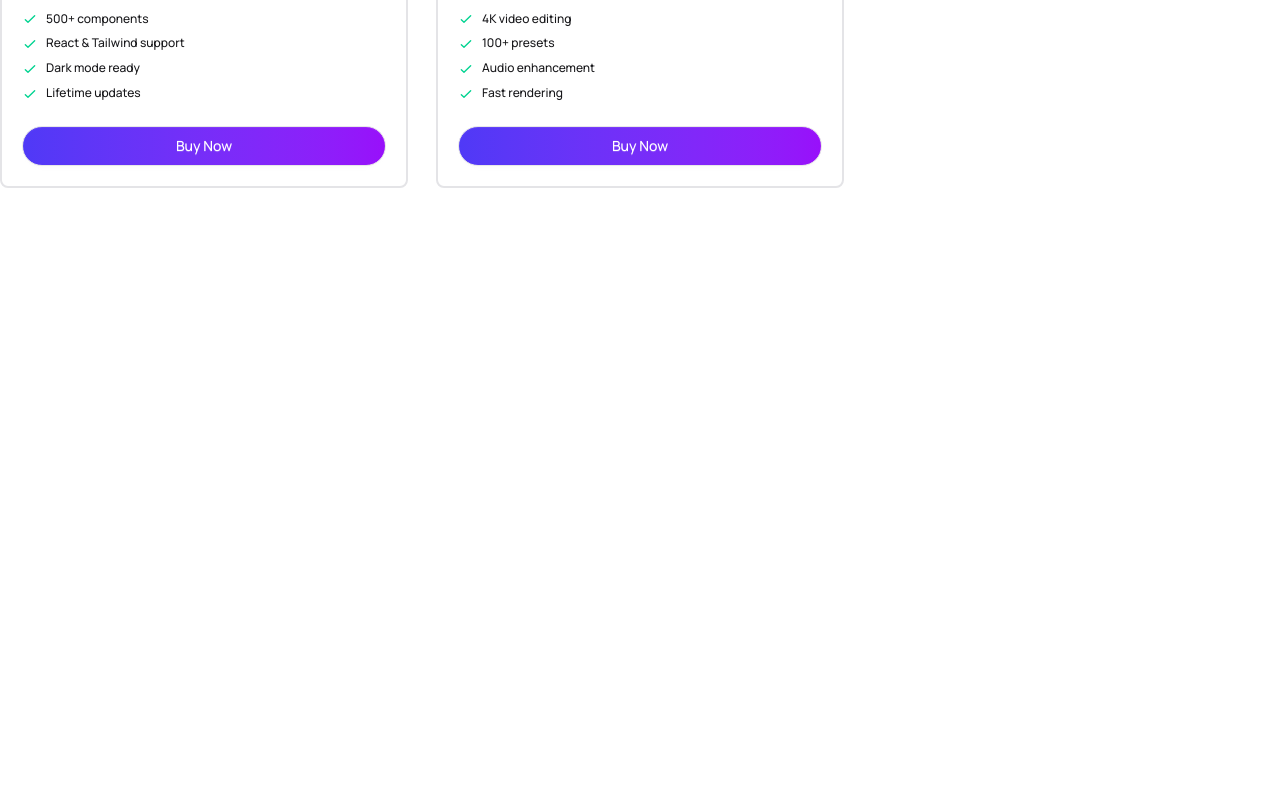
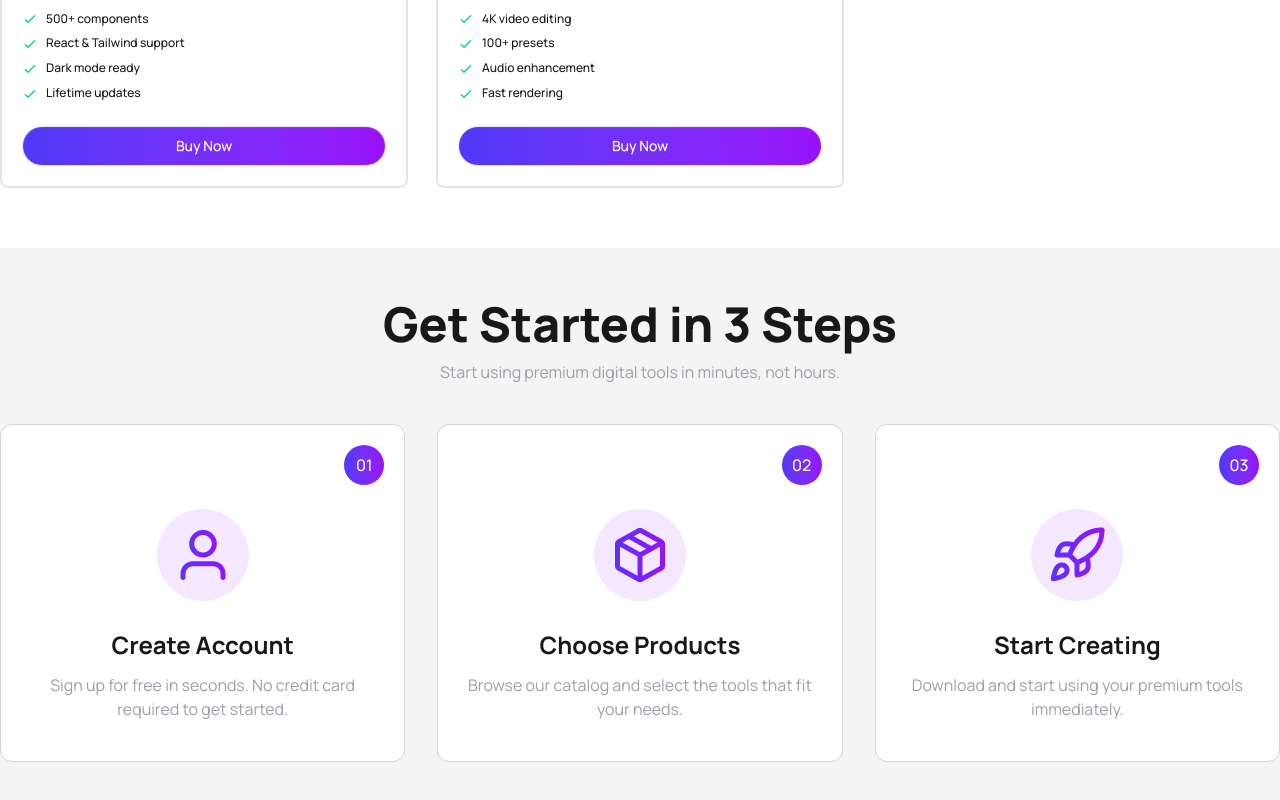
Before and after one commit to tawhidzihad/assignment-006-react, a React (Vite) app: page / in a window 1280 px wide. Shown: the part 3290-4090 px from the top of the page. Before the commit the page ends 3538 px from the top, so only its background shows below. Built offline with nearby package versions, Linux system fonts and the light colour scheme.

Commit message:
Get Started in 3 Steps section added with 3 hardcoded card

```diff
--- a/src/App.jsx
+++ b/src/App.jsx
@@ -3,6 +3,7 @@ import { ToastContainer } from "react-toastify";
 import "./App.css";
 import Banner from "./components/Banner/Banner";
 import StatsSection from "./components/Banner/StatsSection";
+import StepsSection from "./components/Footer/StepsSection";
 import ProductSection from "./components/Main/ProductSection";
 import Navbar from "./components/Navbar/Navbar";
 
@@ -34,6 +35,7 @@ function App() {
 					setCarts={setCarts}
 				></ProductSection>
 			</Suspense>
+			<StepsSection></StepsSection>
 
 			<ToastContainer></ToastContainer>
 		</>
--- a/src/components/Banner/Banner.jsx
+++ b/src/components/Banner/Banner.jsx
@@ -4,7 +4,7 @@ import BannerImage from "../../assets/banner.png";
 
 const Banner = () => {
 	return (
-		<header className="flex flex-col-reverse gap-10 text-center lg:flex-row lg:text-left justify-between items-center max-w-7xl mx-auto py-20">
+		<header className="flex flex-col-reverse md:gap-10 text-center lg:flex-row lg:text-left justify-between items-center max-w-7xl mx-auto py-3 md:py-20">
 			<div className="flex-1 space-y-7">
 				<div className="flex justify-center lg:justify-start">
 					<p className="badge bg-blue-200 p-4 text-indigo-600 rounded-full flex gap-2 items-center">
--- /dev/null
+++ b/src/components/Footer/PricingSection.jsx
@@ -0,0 +1,11 @@
+import React from 'react';
+
+const PricingSection = () => {
+    return (
+        <div>
+
+        </div>
+    );
+};
+
+export default PricingSection;
--- /dev/null
+++ b/src/components/Footer/StepsSection.jsx
@@ -0,0 +1,91 @@
+import PackageIcon from "../../assets/package.png";
+import RocketIcon from "../../assets/rocket.png";
+import ManIcon from "../../assets/user.png";
+
+const StepsSection = () => {
+	return (
+		<div className="bg-zinc-100 py-13">
+			<div className="text-center mb-4 md:mb-10 space-y-3">
+				<h1 className="text-3xl md:text-5xl font-extrabold">
+					Get Started in 3 Steps
+				</h1>
+				<p className="text-zinc-400">
+					Start using premium digital tools in minutes, not hours.
+				</p>
+			</div>
+
+			<div className="max-w-7xl mx-auto grid md:grid-cols-2 lg:grid-cols-3 px-2 lg:px-0 gap-4 lg:gap-8">
+				<div className="border border-zinc-300 rounded-xl p-5 bg-white">
+					<div className="flex justify-end mb-6">
+						<span className="w-10 h-10 rounded-full bg-linear-to-r from-indigo-600 to-purple-600 flex justify-center items-center">
+							<p className="text-white font-medium">01</p>
+						</span>
+					</div>
+
+					<div className="flex justify-center items-center flex-col space-y-7 mb-5">
+						<div className="bg-purple-100 rounded-full p-4">
+							<img src={ManIcon} alt="" />
+						</div>
+						<div className="text-center space-y-3">
+							<h3 className="text-2xl font-bold">
+								Create Account
+							</h3>
+							<p className="text-zinc-400">
+								Sign up for free in seconds. No credit card
+								required to get started.
+							</p>
+						</div>
+					</div>
+				</div>
+
+				<div className="border border-zinc-300 rounded-xl p-5 bg-white">
+					<div className="flex justify-end mb-6">
+						<span className="w-10 h-10 rounded-full bg-linear-to-r from-indigo-600 to-purple-600 flex justify-center items-center">
+							<p className="text-white font-medium">02</p>
+						</span>
+					</div>
+
+					<div className="flex justify-center items-center flex-col space-y-7 mb-5">
+						<div className="bg-purple-100 rounded-full p-4">
+							<img src={PackageIcon} alt="" />
+						</div>
+						<div className="text-center space-y-3">
+							<h3 className="text-2xl font-bold">
+								Choose Products
+							</h3>
+							<p className="text-zinc-400">
+								Browse our catalog and select the tools that fit
+								your needs.
+							</p>
+						</div>
+					</div>
+				</div>
+
+				<div className="border border-zinc-300 rounded-xl p-5 bg-white">
+					<div className="flex justify-end mb-6">
+						<span className="w-10 h-10 rounded-full bg-linear-to-r from-indigo-600 to-purple-600 flex justify-center items-center">
+							<p className="text-white font-medium">03</p>
+						</span>
+					</div>
+
+					<div className="flex justify-center items-center flex-col space-y-7 mb-5">
+						<div className="bg-purple-100 rounded-full p-4">
+							<img src={RocketIcon} alt="" />
+						</div>
+						<div className="text-center space-y-3">
+							<h3 className="text-2xl font-bold">
+								Start Creating
+							</h3>
+							<p className="text-zinc-400">
+								Download and start using your premium tools
+								immediately.
+							</p>
+						</div>
+					</div>
+				</div>
+			</div>
+		</div>
+	);
+};
+
+export default StepsSection;
```
